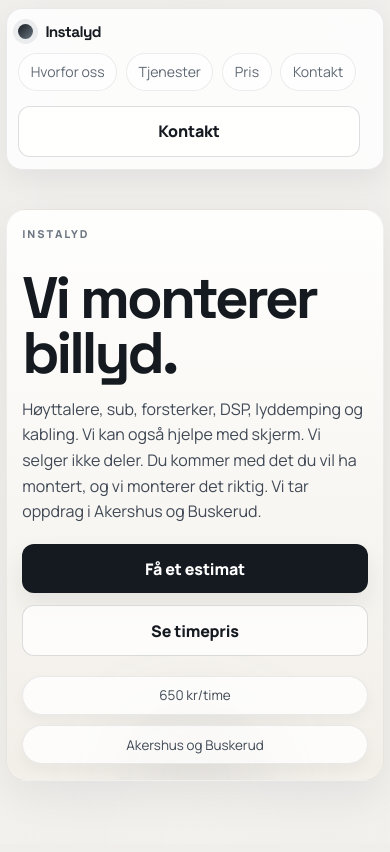
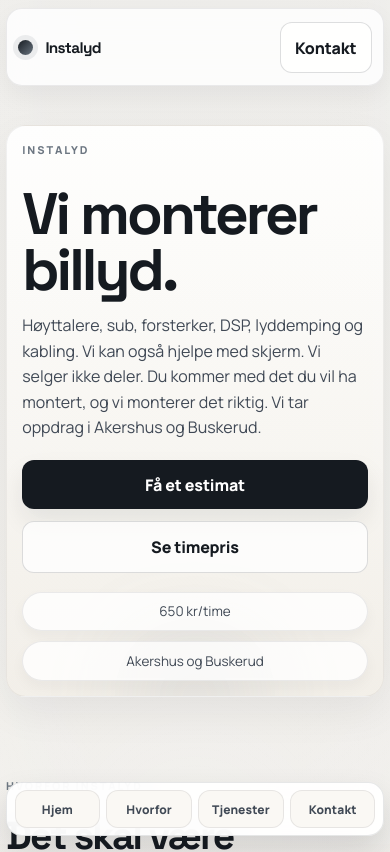
Before and after one commit to oscarostby/stock, a Next.js app: page / in a window 390 px wide. Shown: the top 852 px of the page. Built offline with nearby package versions, Linux system fonts and the light colour scheme.

Commit message:
Improve mobile navigation with fixed bottom bar

```diff
--- a/app/globals.css
+++ b/app/globals.css
@@ -689,6 +689,10 @@
   font-size: 0.92rem;
 }
 
+.bottom-nav {
+  display: none;
+}
+
 [data-reveal] {
   opacity: 0;
   transform: translateY(20px);
@@ -725,41 +729,21 @@
 
 @media (max-width: 820px) {
   .topbar {
-    display: grid;
-    grid-template-columns: minmax(0, 1fr) auto;
+    display: flex;
     align-items: center;
+    justify-content: space-between;
     top: 0.75rem;
     padding: 0.9rem 1rem;
-    row-gap: 0.8rem;
   }
 
   .topbar__nav {
-    grid-column: 1 / -1;
-    width: 100%;
-    justify-content: flex-start;
-    gap: 0.7rem;
-    font-size: 0.9rem;
-    overflow-x: auto;
-    padding-bottom: 0.2rem;
-    scrollbar-width: none;
-    -webkit-overflow-scrolling: touch;
-  }
-
-  .topbar__nav::-webkit-scrollbar {
     display: none;
   }
 
-  .topbar__nav a {
-    white-space: nowrap;
-    padding: 0.58rem 0.8rem;
-    border-radius: 999px;
-    border: 1px solid rgba(18, 24, 31, 0.08);
-    background: rgba(255, 255, 255, 0.58);
-  }
-
   .topbar .button--ghost {
-    min-height: 2.75rem;
-    padding-inline: 1rem;
+    min-height: 2.65rem;
+    width: auto;
+    padding-inline: 0.9rem;
   }
 
   .section {
@@ -856,6 +840,42 @@
   .contact-form button {
     width: 100%;
   }
+
+  .bottom-nav {
+    position: fixed;
+    left: 0.75rem;
+    right: 0.75rem;
+    bottom: max(0.75rem, env(safe-area-inset-bottom));
+    z-index: 35;
+    display: grid;
+    grid-template-columns: repeat(4, minmax(0, 1fr));
+    gap: 0.5rem;
+    padding: 0.5rem;
+    background: rgba(255, 255, 255, 0.94);
+    border: 1px solid rgba(18, 24, 31, 0.1);
+    border-radius: 16px;
+    box-shadow: 0 16px 32px rgba(18, 24, 31, 0.14);
+    backdrop-filter: blur(12px);
+  }
+
+  .bottom-nav a {
+    display: inline-flex;
+    align-items: center;
+    justify-content: center;
+    min-height: 2.5rem;
+    padding: 0.45rem 0.35rem;
+    border-radius: 12px;
+    font-size: 0.78rem;
+    font-weight: 800;
+    letter-spacing: 0.01em;
+    color: var(--muted-strong);
+    background: rgba(250, 248, 244, 0.92);
+    border: 1px solid rgba(18, 24, 31, 0.08);
+  }
+
+  body {
+    padding-bottom: calc(6.4rem + env(safe-area-inset-bottom));
+  }
 }
 
 @media (max-width: 640px) {
@@ -866,6 +886,19 @@
     padding: 0.8rem 0.8rem 0.75rem;
     gap: 0.75rem;
     border-radius: 16px;
+  }
+
+  .bottom-nav {
+    left: 0.5rem;
+    right: 0.5rem;
+    bottom: max(0.5rem, env(safe-area-inset-bottom));
+    gap: 0.4rem;
+    padding: 0.45rem;
+  }
+
+  .bottom-nav a {
+    font-size: 0.75rem;
+    min-height: 2.35rem;
   }
 
   .section {
@@ -949,13 +982,9 @@
     padding-inline: 0.7rem;
   }
 
-  .topbar__nav {
-    gap: 0.55rem;
-  }
-
-  .topbar__nav a {
-    padding: 0.52rem 0.72rem;
-    font-size: 0.88rem;
+  .bottom-nav {
+    left: 0.4rem;
+    right: 0.4rem;
   }
 
   .hero__shell {
--- a/app/page.js
+++ b/app/page.js
@@ -95,6 +95,13 @@
     question: "Hva bør jeg sende når jeg tar kontakt?",
     answer: "Send navn, bilmodell, hva du vil ha gjort og gjerne hvilke deler du har eller vurderer å bruke.",
   },
+];
+
+const mobileNavItems = [
+  { href: "#top", label: "Hjem" },
+  { href: "#hvorfor", label: "Hvorfor" },
+  { href: "#tjenester", label: "Tjenester" },
+  { href: "#kontakt", label: "Kontakt" },
 ];
 
 const contact = {
@@ -379,6 +386,14 @@
         </section>
       </main>
 
+      <nav className="bottom-nav" aria-label="Mobilnavigasjon">
+        {mobileNavItems.map((item) => (
+          <a key={item.href} href={item.href}>
+            {item.label}
+          </a>
+        ))}
+      </nav>
+
       <footer className="footer">
         <p>Instalyd</p>
         <p>Montering av billyd</p>
```
